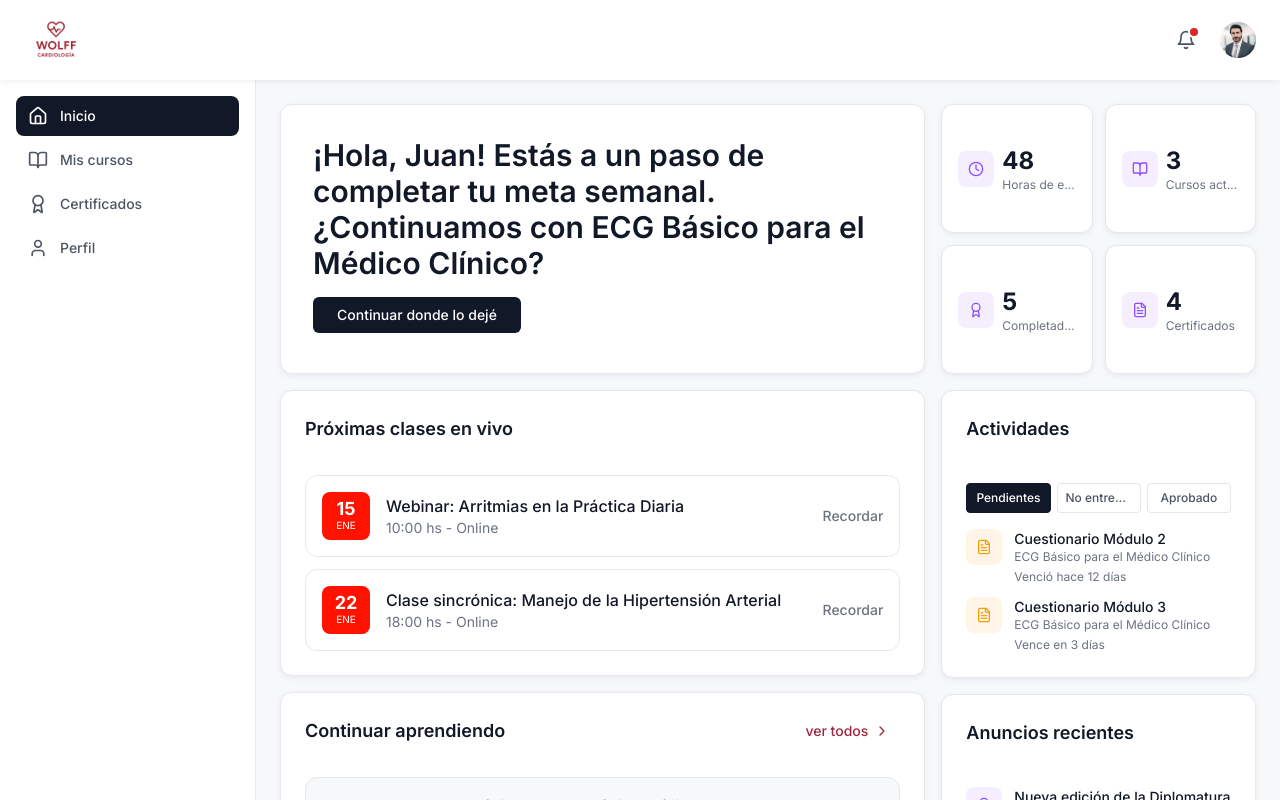
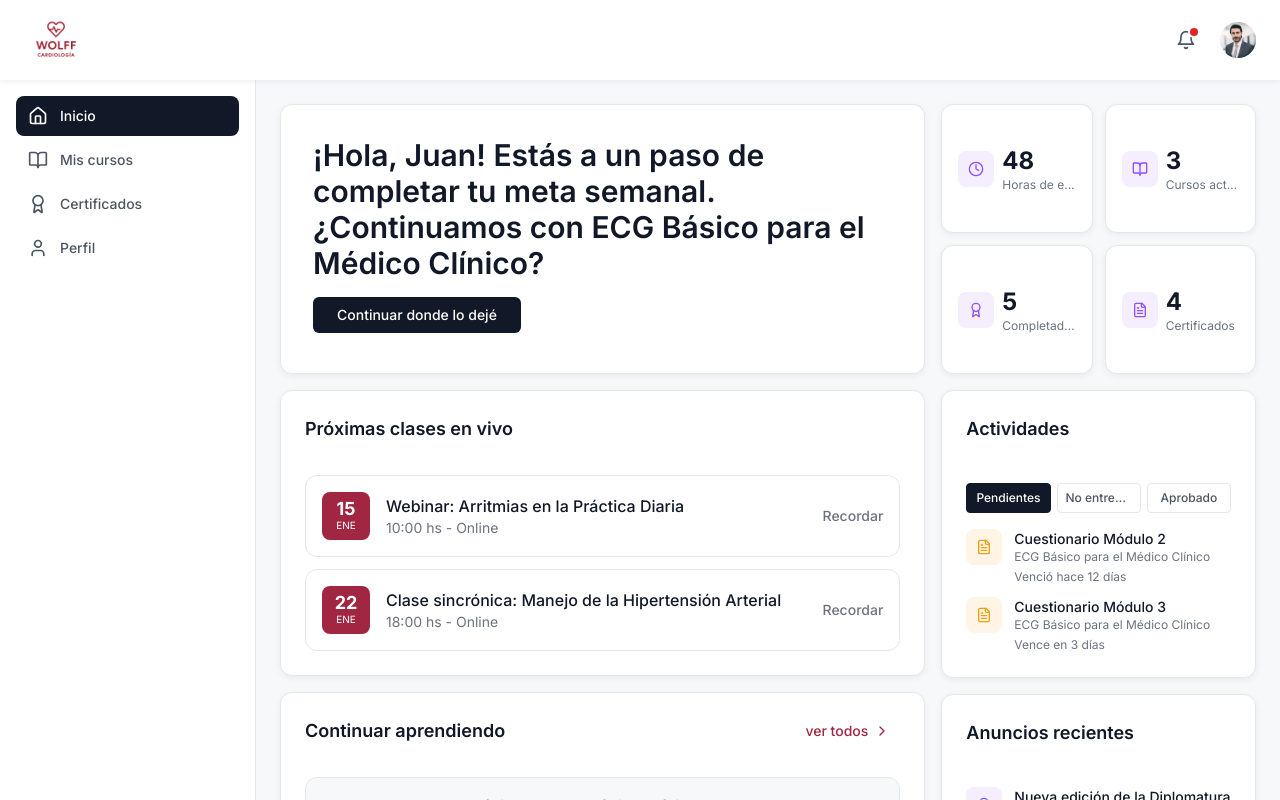
Before and after one commit to quintoimpacto/v0-wolff-lms, a Next.js app: page /alumno in a window 1280 px wide. Shown: the top 800 px of the page. Built offline with nearby package versions, Linux system fonts and the light colour scheme.

Commit message:
feat: update alumno page background color and text style
Co-authored-by: Pauhaus <274125356+Pauhaus@users.noreply.github.com>

```diff
--- a/app/alumno/page.tsx
+++ b/app/alumno/page.tsx
@@ -180,7 +180,7 @@ export default function AlumnoInicio() {
                   className="flex items-center justify-between rounded-xl border border-border bg-card p-4"
                 >
                   <div className="flex items-center gap-4">
-                    <div className="flex h-12 w-12 flex-col items-center justify-center rounded-lg text-primary-foreground bg-[rgba(255,18,0,1)]">
+                    <div className="flex h-12 w-12 flex-col items-center justify-center rounded-lg text-white bg-hero-bg">
                       <span className="text-lg font-bold leading-none">{clase.dia}</span>
                       <span className="text-[10px] uppercase">{clase.mes}</span>
                     </div>
```
